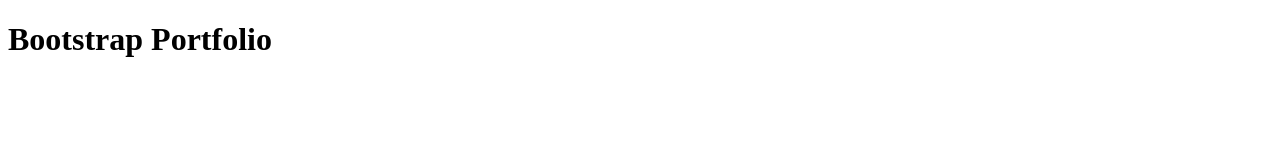
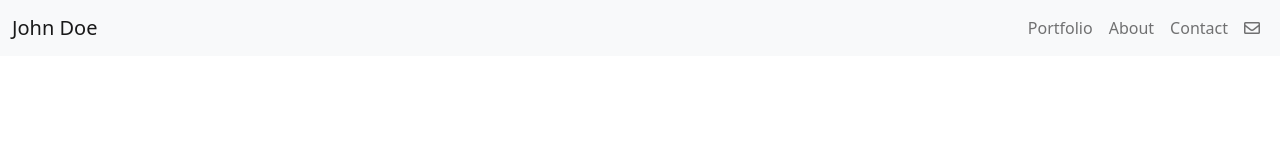
Before and after one commit to Kingjosh007/bootstrap-portfolio, a plain HTML site: page index.html in a window 1280 px wide. Drawn offline with nearby package versions, Linux system fonts and the light colour scheme.

Commit message:
added navbar to index.html

```diff
--- a/index.html
+++ b/index.html
@@ -4,11 +4,31 @@
     <meta charset="UTF-8">
     <meta http-equiv="X-UA-Compatible" content="IE=edge">
     <meta name="viewport" content="width=device-width, initial-scale=1.0">
+    <!-- Importing Bootstrap-->
+    <link href="https://cdn.jsdelivr.net/npm/bootstrap@5.0.2/dist/css/bootstrap.min.css" rel="stylesheet" integrity="sha384-EVSTQN3/azprG1Anm3QDgpJLIm9Nao0Yz1ztcQTwFspd3yD65VohhpuuCOmLASjC" crossorigin="anonymous">
+    <script src="https://cdn.jsdelivr.net/npm/bootstrap@5.0.2/dist/js/bootstrap.bundle.min.js" integrity="sha384-MrcW6ZMFYlzcLA8Nl+NtUVF0sA7MsXsP1UyJoMp4YLEuNSfAP+JcXn/tWtIaxVXM" crossorigin="anonymous"></script>
+    <!-- Importing Font Awesome-->
+    <link rel="stylesheet" href="https://use.fontawesome.com/releases/v5.15.4/css/all.css" integrity="sha384-DyZ88mC6Up2uqS4h/KRgHuoeGwBcD4Ng9SiP4dIRy0EXTlnuz47vAwmeGwVChigm" crossorigin="anonymous">
     <title>Portfolio website using Bootstrap</title>
 </head>
 <body>
-
-    <h1>Bootstrap Portfolio</h1>
-
+    <nav class="navbar navbar-expand-lg navbar-light bg-light">
+        <div class="container-fluid">
+            <a class="navbar-brand" href="#">John Doe</a>
+            <ul class="navbar-nav">
+                <li class="nav-item">
+                  <a class="nav-link"  href="#">Portfolio</a>
+                </li>
+                <li class="nav-item">
+                  <a class="nav-link" href="#">About</a>
+                </li>
+                <li class="nav-item">
+                    <a class="nav-link" href="#">Contact</a>
+                  </li>
+                  <li class="nav-item">
+                    <a class="nav-link" href="#"><i class="far fa-envelope"></i></a>
+                  </li>
+        </div>
+    </nav>
 </body>
 </html>
```
Also changed, not shown: images/Illustration-header.svg (added).
